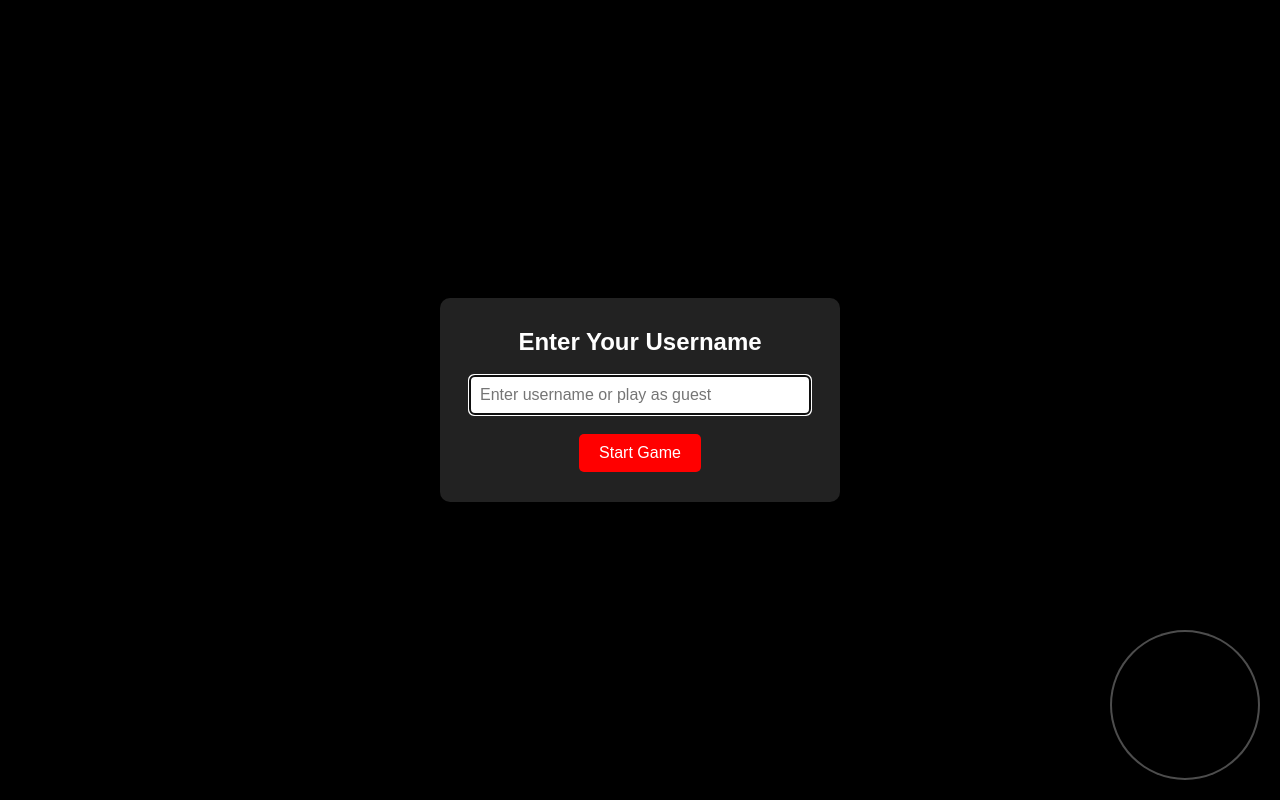
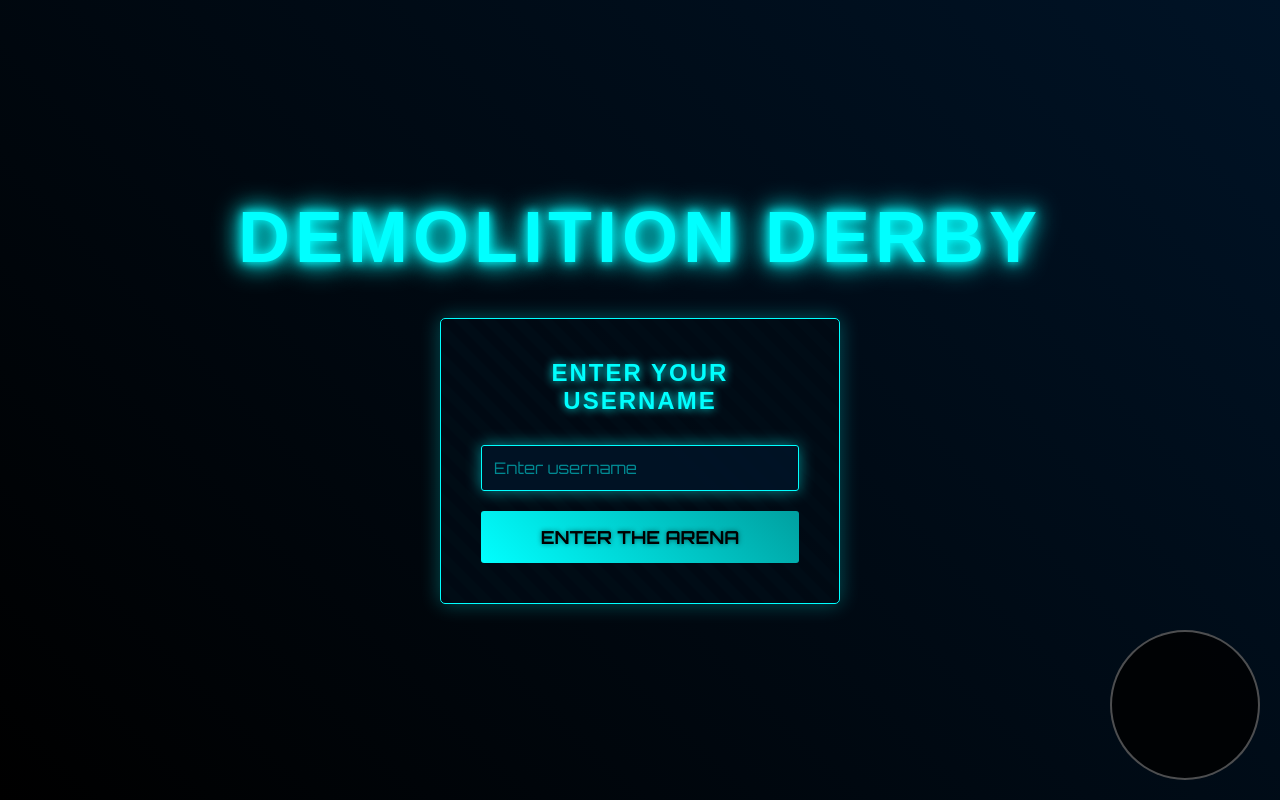
Before and after one commit to jordanjoecooper/demolition-ai-derby, a website: page public/index.html in a window 1280 px wide. Drawn offline with nearby package versions, Linux system fonts and the light colour scheme.

Commit message:
Better loading screen

```diff
--- a/public/css/styles.css
+++ b/public/css/styles.css
@@ -30,22 +30,97 @@ body, html {
   justify-content: center;
   align-items: center;
   background-color: #000;
-  color: #fff;
+  color: #0ff;
   z-index: 100;
+  font-family: 'Orbitron', sans-serif;
+  background: linear-gradient(45deg, #000 25%, #001 50%, #000 75%);
+  overflow: hidden;
+}
+
+#loading-screen::before {
+  content: '';
+  position: absolute;
+  top: 0;
+  left: 0;
+  right: 0;
+  bottom: 0;
+  background: repeating-linear-gradient(
+    90deg,
+    transparent 0,
+    rgba(0, 255, 255, 0.05) 1px,
+    transparent 2px
+  );
+  pointer-events: none;
+  animation: scanline 10s linear infinite;
+}
+
+#loading-screen h1 {
+  font-size: 48px;
+  margin-bottom: 30px;
+  text-transform: uppercase;
+  letter-spacing: 5px;
+  text-shadow: 0 0 10px #0ff,
+               0 0 20px #0ff,
+               0 0 30px #0ff;
+  animation: glitch 3s infinite;
 }
 
 .loader {
-  width: 50px;
-  height: 50px;
-  border: 5px solid rgba(255, 255, 255, 0.3);
+  width: 80px;
+  height: 80px;
+  border: 3px solid rgba(0, 255, 255, 0.3);
   border-radius: 50%;
-  border-top-color: #fff;
+  border-top-color: #0ff;
   animation: spin 1s ease-in-out infinite;
+  box-shadow: 0 0 20px #0ff;
   margin: 20px 0;
 }
 
-@keyframes spin {
-  to { transform: rotate(360deg); }
+#loading-screen p {
+  font-size: 18px;
+  color: #0ff;
+  text-shadow: 0 0 5px #0ff;
+  animation: pulse 2s infinite;
+}
+
+@keyframes scanline {
+  0% {
+    transform: translateY(-100%);
+  }
+  100% {
+    transform: translateY(100%);
+  }
+}
+
+@keyframes glitch {
+  0% {
+    text-shadow: 0 0 10px #0ff, 0 0 20px #0ff, 0 0 30px #0ff;
+    transform: translate(0);
+  }
+  2% {
+    text-shadow: 0 0 10px #f0f, 0 0 20px #f0f, 0 0 30px #f0f;
+    transform: translate(-2px, 2px);
+  }
+  4% {
+    text-shadow: 0 0 10px #ff0, 0 0 20px #ff0, 0 0 30px #ff0;
+    transform: translate(2px, -2px);
+  }
+  6% {
+    text-shadow: 0 0 10px #0ff, 0 0 20px #0ff, 0 0 30px #0ff;
+    transform: translate(0);
+  }
+}
+
+@keyframes pulse {
+  0% {
+    opacity: 0.5;
+  }
+  50% {
+    opacity: 1;
+  }
+  100% {
+    opacity: 0.5;
+  }
 }
 
 /* Game UI */
@@ -120,49 +195,136 @@ body, html {
   left: 0;
   width: 100%;
   height: 100%;
-  background-color: rgba(0, 0, 0, 0.8);
+  background: linear-gradient(45deg, rgba(0, 0, 0, 0.9) 0%, rgba(0, 20, 40, 0.95) 100%);
   display: flex;
+  flex-direction: column;
   justify-content: center;
   align-items: center;
+  gap: 40px;
   z-index: 50;
+  font-family: 'Orbitron', sans-serif;
+}
+
+#username-modal .game-title {
+  font-size: 72px;
+  text-transform: uppercase;
+  letter-spacing: 5px;
+  text-shadow: 0 0 10px #0ff,
+               0 0 20px #0ff,
+               0 0 30px #0ff;
+  animation: glitch 3s infinite;
+  color: #0ff;
+  margin: 0;
+  padding: 0;
 }
 
 .modal-content {
-  background-color: #222;
-  padding: 30px;
-  border-radius: 10px;
+  background: rgba(0, 10, 20, 0.9);
+  padding: 40px;
+  border-radius: 5px;
   text-align: center;
-  color: #fff;
+  color: #0ff;
   max-width: 400px;
   width: 90%;
+  border: 1px solid #0ff;
+  box-shadow: 0 0 20px rgba(0, 255, 255, 0.3);
+  position: relative;
+  overflow: hidden;
+}
+
+.modal-content::before {
+  content: '';
+  position: absolute;
+  top: -50%;
+  left: -50%;
+  width: 200%;
+  height: 200%;
+  background: repeating-linear-gradient(
+    45deg,
+    transparent,
+    transparent 10px,
+    rgba(0, 255, 255, 0.1) 10px,
+    rgba(0, 255, 255, 0.1) 20px
+  );
+  animation: backgroundScroll 20s linear infinite;
+  z-index: -1;
 }
 
 .modal-content h2 {
-  margin-bottom: 20px;
+  margin-bottom: 30px;
+  font-size: 24px;
+  text-transform: uppercase;
+  letter-spacing: 2px;
+  text-shadow: 0 0 10px #0ff;
+}
+
+#username-form {
+  display: flex;
+  flex-direction: column;
+  gap: 20px;
 }
 
 #username-input {
   width: 100%;
-  padding: 10px;
-  margin-bottom: 20px;
-  border: none;
-  border-radius: 5px;
+  padding: 12px;
+  background: rgba(0, 20, 40, 0.5);
+  border: 1px solid #0ff;
+  border-radius: 3px;
+  color: #fff;
+  font-family: 'Orbitron', sans-serif;
   font-size: 16px;
+  transition: all 0.3s ease;
+}
+
+#username-input:focus {
+  outline: none;
+  box-shadow: 0 0 15px rgba(0, 255, 255, 0.5);
+  background: rgba(0, 20, 40, 0.8);
+}
+
+#username-input::placeholder {
+  color: rgba(0, 255, 255, 0.5);
 }
 
 #start-game-btn {
-  padding: 10px 20px;
-  background-color: #f00;
-  color: #fff;
+  padding: 15px 30px;
+  background: linear-gradient(45deg, #0ff, #00a0a0);
+  color: #000;
   border: none;
-  border-radius: 5px;
-  font-size: 16px;
+  border-radius: 3px;
+  font-family: 'Orbitron', sans-serif;
+  font-size: 18px;
+  font-weight: bold;
+  text-transform: uppercase;
   cursor: pointer;
-  transition: background-color 0.3s ease;
+  transition: all 0.3s ease;
+  text-shadow: 0 0 5px rgba(0, 0, 0, 0.5);
 }
 
 #start-game-btn:hover {
-  background-color: #c00;
+  background: linear-gradient(45deg, #00a0a0, #0ff);
+  transform: scale(1.05);
+  box-shadow: 0 0 20px rgba(0, 255, 255, 0.5);
+}
+
+.error-message {
+  color: #f00;
+  font-size: 14px;
+  text-shadow: 0 0 5px rgba(255, 0, 0, 0.5);
+  margin-top: -10px;
+}
+
+.error-message.hidden {
+  display: none;
+}
+
+@keyframes backgroundScroll {
+  0% {
+    transform: translate(0, 0);
+  }
+  100% {
+    transform: translate(50px, 50px);
+  }
 }
 
 .hidden {
--- a/public/index.html
+++ b/public/index.html
@@ -4,6 +4,9 @@
   <meta charset="UTF-8">
   <meta name="viewport" content="width=device-width, initial-scale=1.0">
   <title>Demolition Derby</title>
+  <link rel="preconnect" href="https://fonts.googleapis.com">
+  <link rel="preconnect" href="https://fonts.gstatic.com" crossorigin>
+  <link href="https://fonts.googleapis.com/css2?family=Orbitron:wght@400;700&display=swap" rel="stylesheet">
   <link rel="stylesheet" href="css/styles.css">
   <!-- Add error handling for CSS loading -->
   <script>
@@ -33,7 +36,8 @@
     <div id="loading-screen">
       <h1>Demolition Derby</h1>
       <div class="loader"></div>
-      <p>Loading game...</p>
+      <p>Initializing Combat Systems...</p>
+      <p class="loading-status">Loading: <span id="loading-progress">0%</span></p>
     </div>
 
     <!-- Game UI - initially hidden -->
@@ -66,10 +70,14 @@
 
     <!-- Username modal - initially hidden, will be shown by JavaScript -->
     <div id="username-modal" class="hidden">
+      <h1 class="game-title">Demolition Derby</h1>
       <div class="modal-content">
         <h2>Enter Your Username</h2>
-        <input type="text" id="username-input" placeholder="Enter username or play as guest" maxlength="15">
-        <button id="start-game-btn">Start Game</button>
+        <form id="username-form" onsubmit="return false;">
+          <input type="text" id="username-input" placeholder="Enter username" maxlength="15" required>
+          <p id="username-error" class="error-message hidden">Username is required to play</p>
+          <button id="start-game-btn" type="submit">Enter the Arena</button>
+        </form>
       </div>
     </div>
 
--- a/public/js/main.js
+++ b/public/js/main.js
@@ -7,6 +7,9 @@ document.addEventListener('DOMContentLoaded', () => {
   const usernameModal = document.getElementById('username-modal');
   const loadingScreen = document.getElementById('loading-screen');
   const gameUI = document.getElementById('game-ui');
+  const loadingProgress = document.getElementById('loading-progress');
+  const usernameForm = document.getElementById('username-form');
+  const usernameError = document.getElementById('username-error');
 
   // Initially hide loading screen and show username modal
   loadingScreen.classList.add('hidden');
@@ -15,6 +18,71 @@ document.addEventListener('DOMContentLoaded', () => {
   // Game state
   let gameInitialized = false;
   let username = '';
+  let progress = 0;
+  const loadingMessages = [
+    'Initializing Combat Systems',
+    'Calibrating Weapons',
+    'Loading Arena Assets',
+    'Establishing Neural Link',
+    'Activating Defense Matrix',
+    'Synchronizing Battle Grid'
+  ];
+
+  // Simulate loading progress
+  const loadingInterval = setInterval(() => {
+    progress += Math.random() * 15;
+    if (progress >= 100) {
+      progress = 100;
+      clearInterval(loadingInterval);
+      setTimeout(() => {
+        loadingScreen.style.opacity = '0';
+        setTimeout(() => {
+          loadingScreen.style.display = 'none';
+          showUsernameModal();
+        }, 1000);
+      }, 500);
+    }
+    loadingProgress.textContent = Math.floor(progress) + '%';
+
+    // Update loading message
+    const messageIndex = Math.floor((progress / 100) * loadingMessages.length);
+    const loadingMessage = document.querySelector('#loading-screen p:not(.loading-status)');
+    if (loadingMessage && messageIndex < loadingMessages.length) {
+      loadingMessage.textContent = loadingMessages[messageIndex] + '...';
+    }
+  }, 100);
+
+  function showUsernameModal() {
+    usernameModal.classList.remove('hidden');
+    usernameInput.focus();
+  }
+
+  // Handle username submission
+  usernameForm.addEventListener('submit', (e) => {
+    e.preventDefault();
+    const username = usernameInput.value.trim();
+
+    if (username.length === 0) {
+      usernameError.classList.remove('hidden');
+      usernameInput.classList.add('error');
+      return;
+    }
+
+    // Hide error if previously shown
+    usernameError.classList.add('hidden');
+    usernameInput.classList.remove('error');
+
+    // Initialize game with username
+    initializeGame(username);
+  });
+
+  // Handle input changes
+  usernameInput.addEventListener('input', () => {
+    if (usernameInput.value.trim().length > 0) {
+      usernameError.classList.add('hidden');
+      usernameInput.classList.remove('error');
+    }
+  });
 
   // Start game when button is clicked
   startGameBtn.addEventListener('click', () => {
@@ -39,9 +107,6 @@ document.addEventListener('DOMContentLoaded', () => {
       startGameBtn.click();
     }
   });
-
-  // Focus the username input
-  usernameInput.focus();
 });
 
 // Initialize the game
```
Also changed, not shown: requirements/loading-screen-prd.md (+1 -1 lines), requirements/completed/damage-prd.md (renamed from requirements/damage-prd.md).
